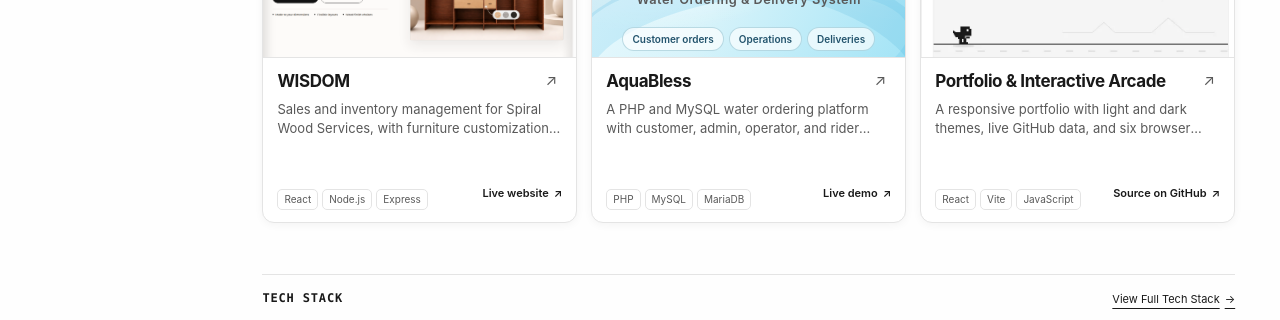
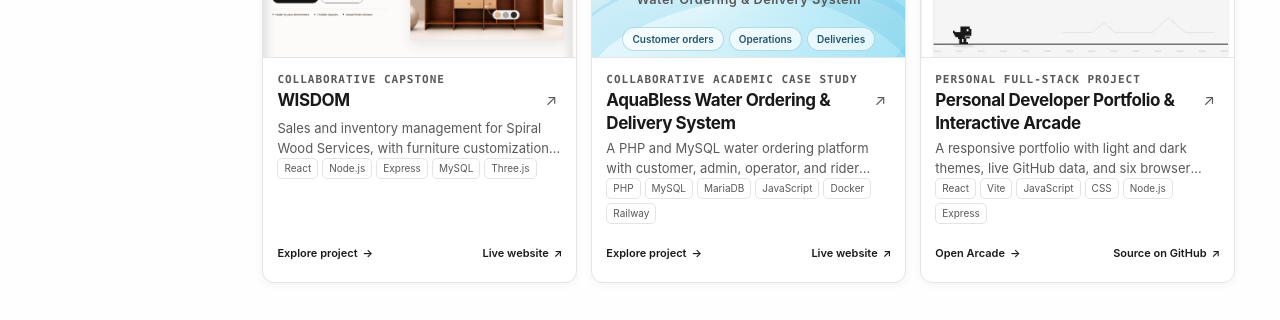
Before and after one commit to jericho2025/portfolio, a React (Vite) app in the folder frontend/: page / in a window 1280 px wide. Shown: the part 824-1144 px from the top of the page. Built offline with nearby package versions, Linux system fonts and the light colour scheme; no server answers.

Commit message:
Restore full project names, descriptions, all technologies and action links

```diff
--- a/frontend/src/sections/Projects.jsx
+++ b/frontend/src/sections/Projects.jsx
@@ -27,7 +27,7 @@ export const projects = [
     route: '/portfolio/aquabless',
     action: 'Explore project',
     externalUrl: 'https://aquabless-web-production.up.railway.app/',
-    externalLabel: 'Live demo',
+    externalLabel: 'Live website',
     preview: 'aquabless',
   },
   {
@@ -57,15 +57,17 @@ function ProjectCard({ project, heading: Heading }) {
         {project.preview === 'aquabless' ? <AquaBlessArtwork compact /> : <img className="project-preview-image" src={project.image} alt={project.alt} width={width} height={height} loading="lazy" decoding="async" />}
       </Link>
       <div className="project-card-content">
+        <p className="eyebrow project-card-category">{project.category}</p>
         <div className="project-card-title-row">
-          <Heading title={project.title}>{project.shortTitle || project.title}</Heading>
+          <Heading>{project.title}</Heading>
           <Link className="project-open-link" to={project.route} aria-label={`View details for ${project.title}`}><span aria-hidden="true">↗</span></Link>
         </div>
         <p className="project-card-description">{project.description}</p>
+        <ul className="project-tech-list" aria-label="All project technologies">
+          {project.tags.map(tag => <li key={tag}>{tag}</li>)}
+        </ul>
         <div className="project-card-bottom">
-          <ul className="project-tech-list" aria-label="Featured technologies">
-            {project.tags.slice(0, 3).map(tag => <li key={tag}>{tag}</li>)}
-          </ul>
+          <Link className="project-demo-link" to={project.route}>{project.action} <span aria-hidden="true">→</span></Link>
           <a className="project-demo-link" href={project.externalUrl} target="_blank" rel="noopener noreferrer">
             {project.externalLabel}<span aria-hidden="true">↗</span><span className="sr-only"> (opens in a new tab)</span>
           </a>
```
